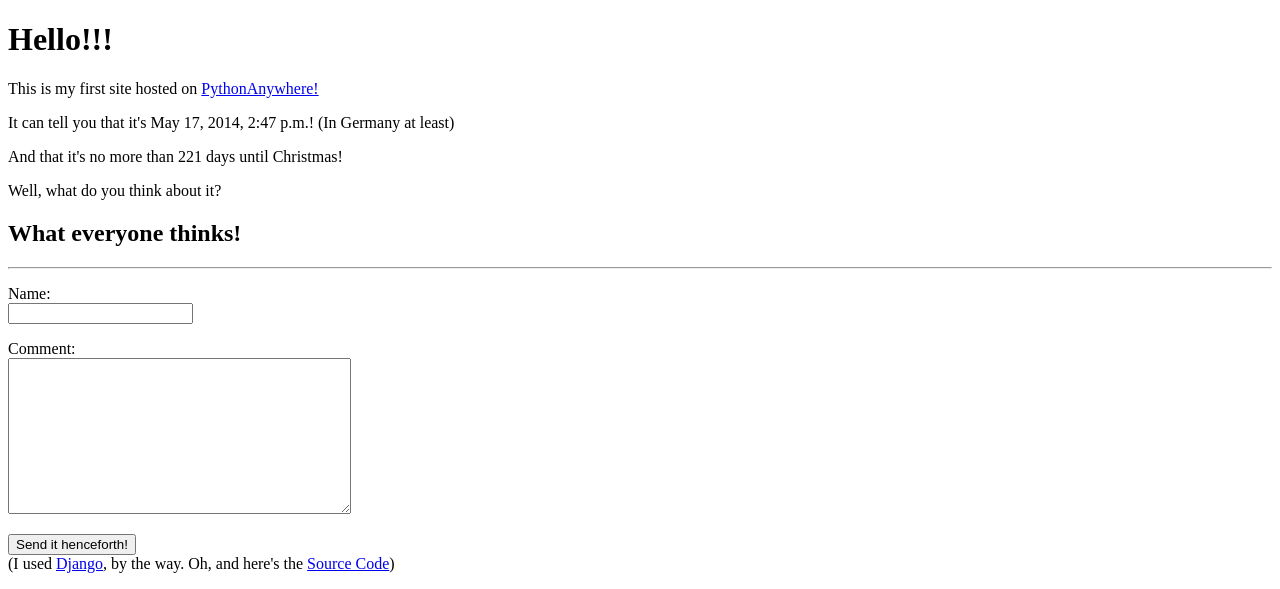
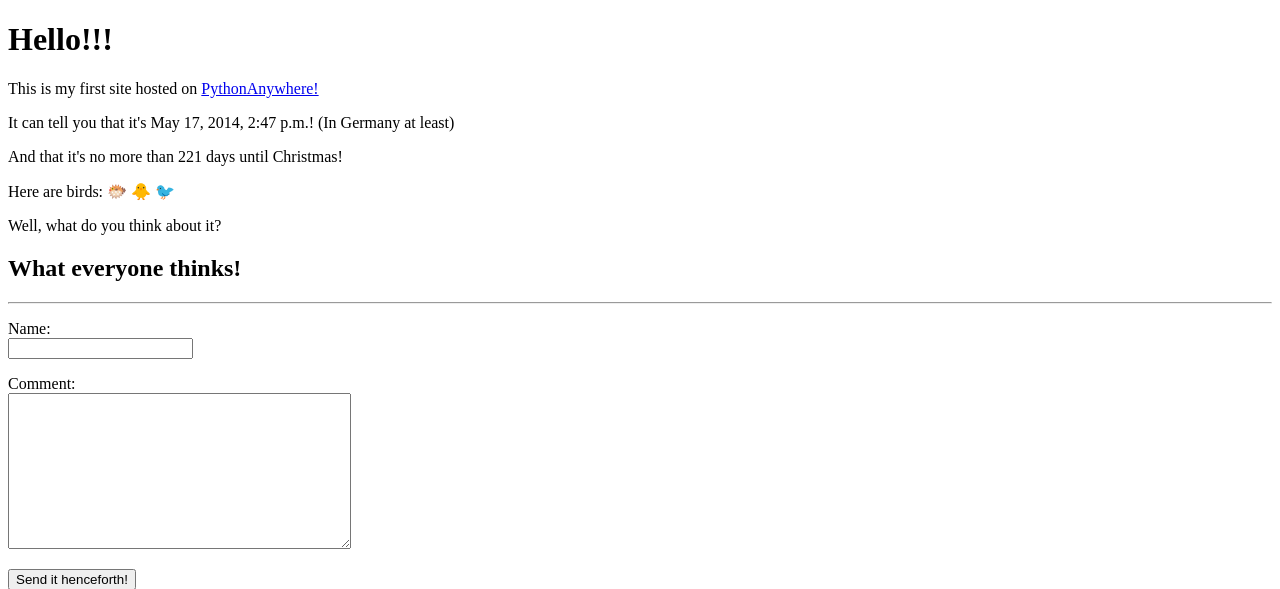
Before and after one commit to athalean/pythonanywhere_test, a Django app: page / in a window 1280 px wide. Shown: the top 589 px of the page. Run offline with Django 3.2, Linux system fonts and the light colour scheme; data that the repository does not hold is empty.

Commit message:
added more birds.

```diff
--- a/panywhere/templates/home.html
+++ b/panywhere/templates/home.html
@@ -11,6 +11,7 @@
     {% else %}
     <p>And that today is Christmas! Squeee!</p>
     {% endif %}
+    <p>Here are birds: 🐡 🐥 🐦</p>
     <p>Well, what do you think about it?</p>
 
     <h2>What everyone thinks!</h2>
```
